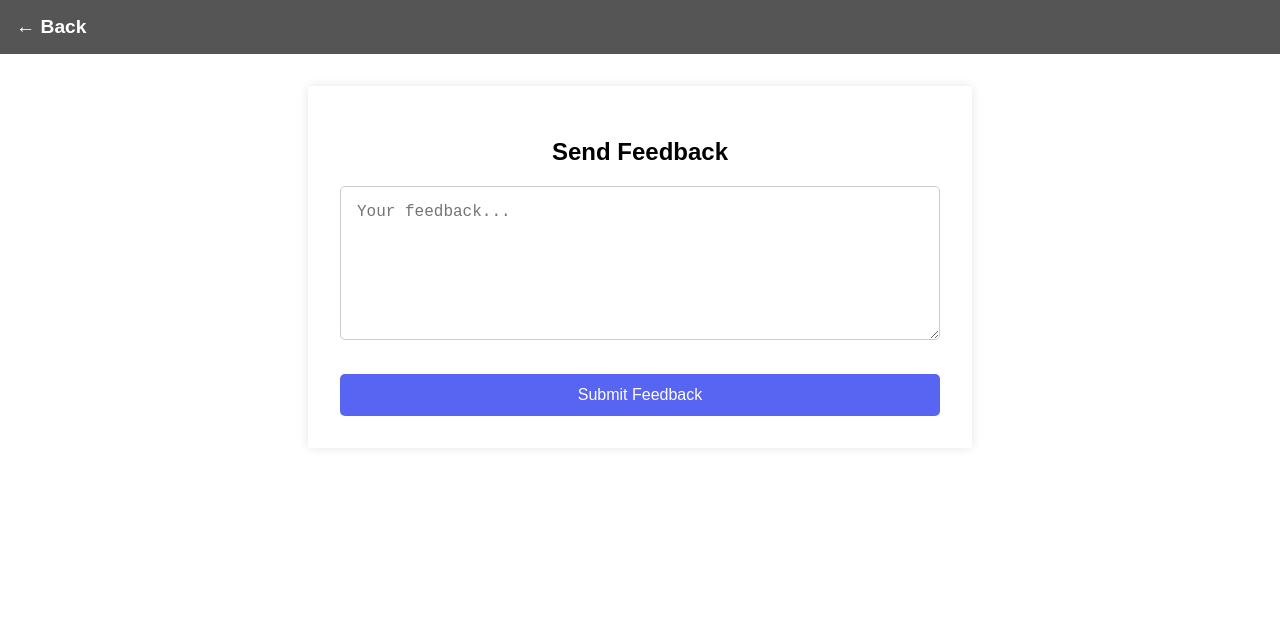
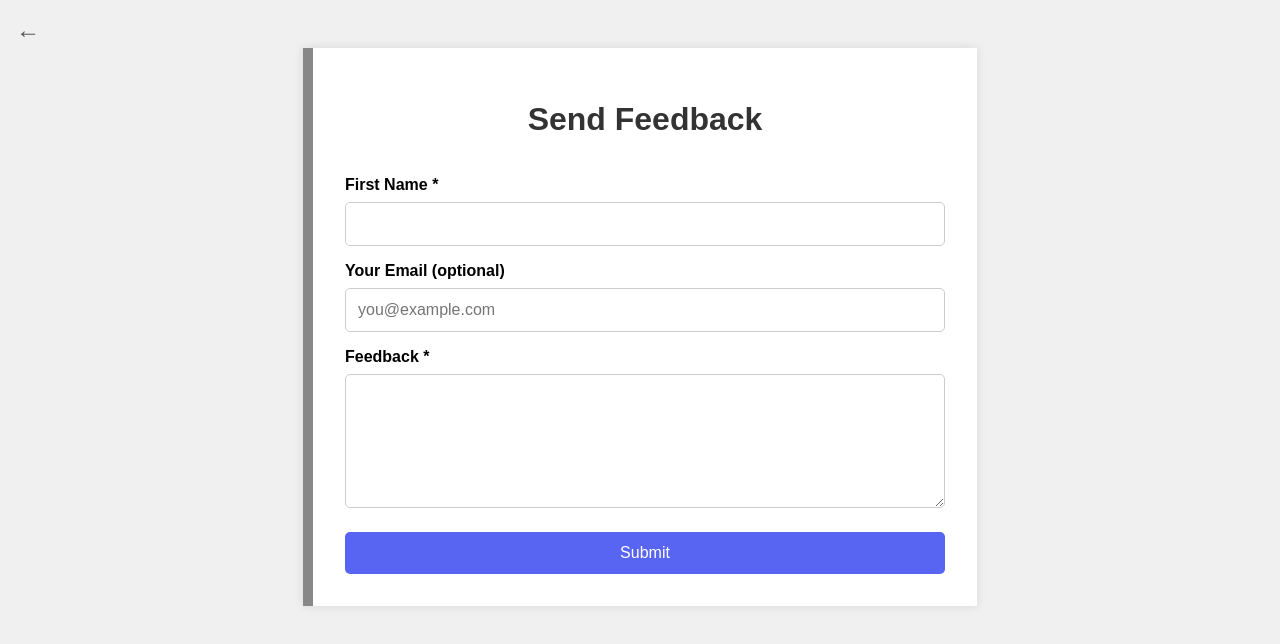
Before and after one commit to aout13/My_AI-Discord_Bot, a plain HTML site: page feedback.html in a window 1280 px wide. Drawn offline with Linux system fonts and the light colour scheme.

Commit message:
Update feedback.html

```diff
--- a/feedback.html
+++ b/feedback.html
@@ -4,57 +4,38 @@
   <meta charset="UTF-8" />
   <meta name="viewport" content="width=device-width, initial-scale=1.0"/>
   <title>Feedback</title>
+  <script src="https://www.google.com/recaptcha/api.js" async defer></script>
   <style>
-    :root {
-      --accent-color: #555;
-      --bg-light: #ffffff;
-      --bg-dark: #111111;
-      --text-light: #000000;
-      --text-dark: #ffffff;
+    body {
+      font-family: Arial, sans-serif;
+      background-color: #f0f0f0;
+      color: #000;
+      margin: 0;
+      padding: 0;
     }
 
-    body {
-      font-family: Arial, sans-serif;
-      background-color: var(--bg-light);
-      color: var(--text-light);
-      margin: 0;
-      padding: 0;
-      transition: background 0.3s, color 0.3s;
+    .container {
+      background: #fff;
+      max-width: 600px;
+      margin: 3rem auto;
+      padding: 2rem;
+      box-shadow: 0 0 10px rgba(0,0,0,0.1);
+      border-left: 10px solid #888; /* gray accent */
+      position: relative;
     }
 
-    body.dark {
-      background-color: var(--bg-dark);
-      color: var(--text-dark);
+    .back-arrow {
+      position: absolute;
+      top: 1rem;
+      left: 1rem;
+      text-decoration: none;
+      font-size: 1.5rem;
+      color: #555;
     }
 
-    .back {
-      display: flex;
-      align-items: center;
-      padding: 1rem;
-      background-color: var(--accent-color);
-    }
-
-    .back a {
-      color: white;
-      text-decoration: none;
-      font-size: 1.2rem;
-      font-weight: bold;
-    }
-
-    main {
-      max-width: 600px;
-      margin: 2rem auto;
-      background: white;
-      padding: 2rem;
-      box-shadow: 0 0 10px rgba(0,0,0,0.1);
-    }
-
-    body.dark main {
-      background: #1a1a1a;
-    }
-
-    h2 {
+    h1 {
       text-align: center;
+      color: #333;
     }
 
     form {
@@ -62,21 +43,24 @@
       flex-direction: column;
     }
 
-    textarea {
-      resize: vertical;
-      min-height: 120px;
-      padding: 1rem;
+    label {
+      margin: 1rem 0 0.5rem;
+      font-weight: bold;
+    }
+
+    input, textarea {
+      padding: 0.75rem;
       font-size: 1rem;
+      border: 1px solid #ccc;
       border-radius: 5px;
-      border: 1px solid #ccc;
-      margin-bottom: 1rem;
     }
 
     button {
+      margin-top: 1.5rem;
+      padding: 0.75rem;
+      font-size: 1rem;
       background-color: #5865F2;
       color: white;
-      padding: 0.75rem;
-      font-size: 1rem;
       border: none;
       border-radius: 5px;
       cursor: pointer;
@@ -85,27 +69,34 @@
     button:hover {
       background-color: #4752c4;
     }
+
+    .success-message {
+      text-align: center;
+      color: green;
+      font-weight: bold;
+      margin-top: 1rem;
+    }
   </style>
-  <script>
-    // Apply saved theme
-    const theme = localStorage.getItem("theme");
-    if (theme === "dark") document.body.classList.add("dark");
-    if (theme === "light") document.body.classList.remove("dark");
-  </script>
-  <script src="https://www.google.com/recaptcha/api.js" async defer></script>
 </head>
 <body>
-  <div class="back">
-    <a href="index.html">&larr; Back</a>
+  <a class="back-arrow" href="index.html">&#8592;</a>
+
+  <div class="container">
+    <h1>Send Feedback</h1>
+    <form action="https://formspree.io/f/mjkrwjyy" method="POST">
+      <label for="first-name">First Name *</label>
+      <input type="text" id="first-name" name="first-name" required>
+
+      <label for="email">Your Email (optional)</label>
+      <input type="email" id="email" name="_replyto" placeholder="you@example.com">
+
+      <label for="message">Feedback *</label>
+      <textarea id="message" name="message" rows="6" required></textarea>
+
+      <div class="g-recaptcha" data-sitekey="6Le1zF4rAAAAAAxWLI97XT2HdwIXhNiIt7n6gBpY"></div>
+
+      <button type="submit">Submit</button>
+    </form>
   </div>
-  <main>
-    <h2>Send Feedback</h2>
-    <form action="https://formspree.io/f/mjkrwjyy" method="POST">
-      <textarea name="feedback" placeholder="Your feedback..." required></textarea>
-      <div class="g-recaptcha" data-sitekey="6Le1zF4rAAAAAAxWLI97XT2HdwIXhNiIt7n6gBpY"></div>
-      <br />
-      <button type="submit">Submit Feedback</button>
-    </form>
-  </main>
 </body>
 </html>
```
